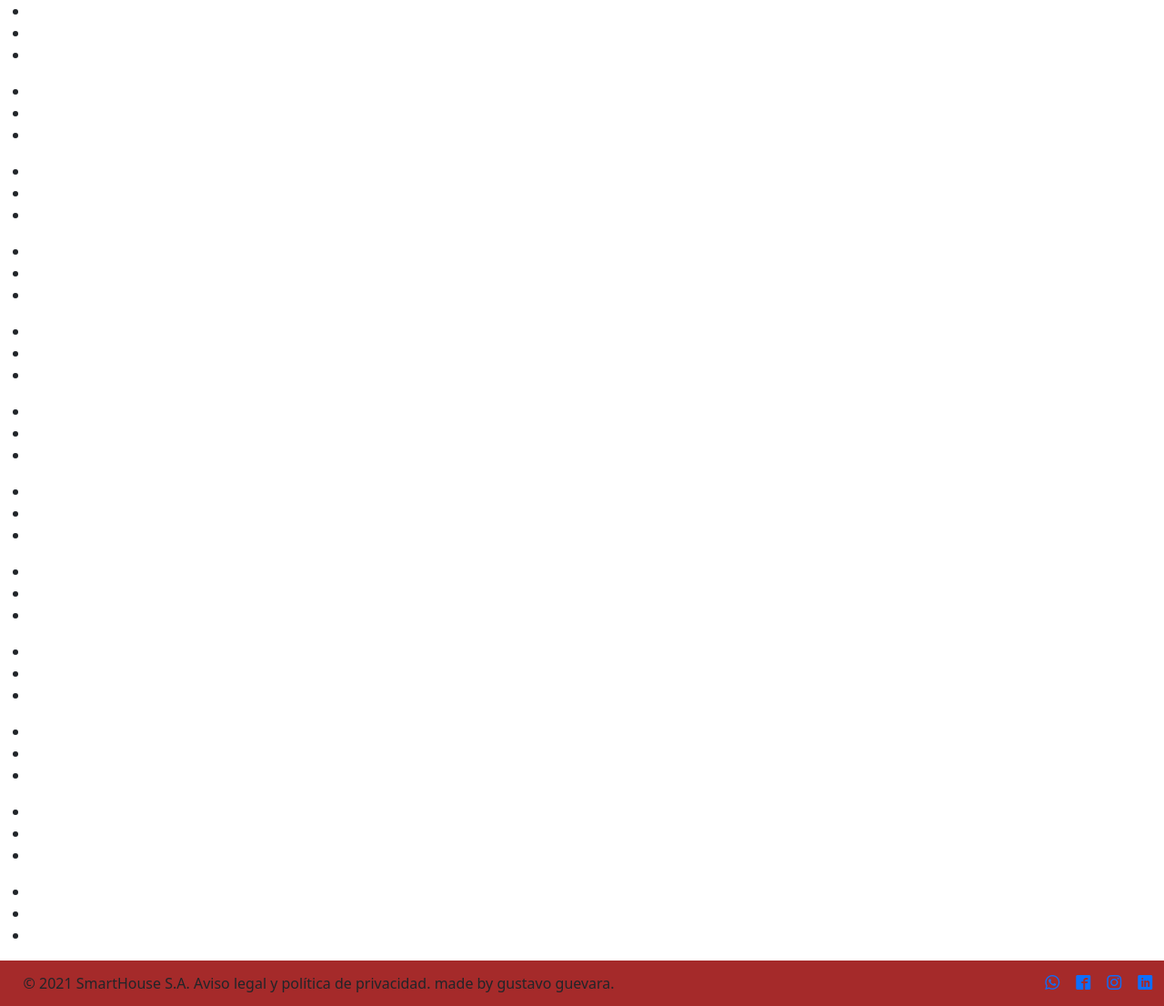
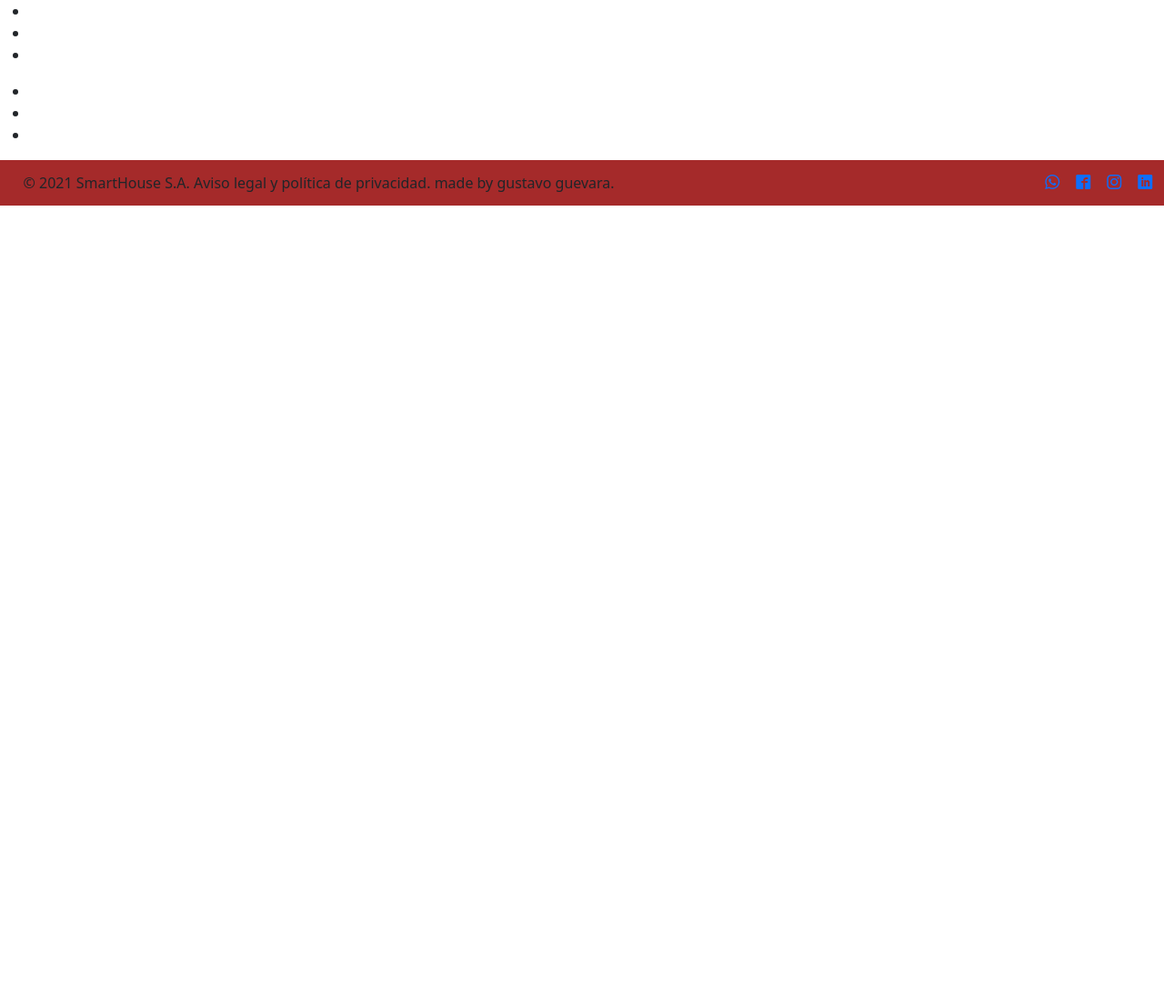
Before and after one commit to GusGuevara96/CODERHOUSE-PROYECTO-FINAL, a website: page index.html in a window 1280 px wide. Shown: the part 2584-3690 px from the top of the page at 91% size. After the commit the page ends 2810 px from the top, so only its background shows below. Drawn offline with nearby package versions, Linux system fonts and the light colour scheme; files whose address does not match are found by name; a web font is replaced by a local one.

Commit message:
cambio #3

```diff
--- a/index.html
+++ b/index.html
@@ -149,11 +149,13 @@
                 <li></li>
                 <li></li>
               </ul>
-              <ul>
-                <li></li>
-                <li></li>
-                <li></li>
-              </ul>
+           </section>
+
+          </section>
+          <!--end of section -->
+
+           <!--nueva section para git-->
+           <section>
               <ul>
                 <li></li>
                 <li></li>
@@ -163,73 +165,7 @@
            </section>
 
           </section>
-          <!--end of section two -->
-
-           <!--nueva section para git-->
-           <section>
-              <ul>
-                <li></li>
-                <li></li>
-                <li></li>
-              </ul>
-              <ul>
-                <li></li>
-                <li></li>
-                <li></li>
-              </ul>
-              <ul>
-                <li></li>
-                <li></li>
-                <li></li>
-              </ul>
-
-           </section>
-
-          </section>
-          <!--end of section two -->
-
-           <!--nueva section para git-->
-           <section>
-              <ul>
-                <li></li>
-                <li></li>
-                <li></li>
-              </ul>
-              <ul>
-                <li></li>
-                <li></li>
-                <li></li>
-              </ul>
-              <ul>
-                <li></li>
-                <li></li>
-                <li></li>
-              </ul>
-
-           </section>
-
-          </section>
-          <!--end of section two -->
-
-           <!--nueva section para git-->
-           <section>
-              <ul>
-                <li></li>
-                <li></li>
-                <li></li>
-              </ul>
-              <ul>
-                <li></li>
-                <li></li>
-                <li></li>
-              </ul>
-              <ul>
-                <li></li>
-                <li></li>
-                <li></li>
-              </ul>
-
-           </section>
+          <!--end of section -->
 
 
           <!--inicio menu social-->
```
